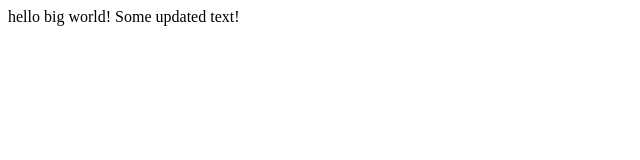
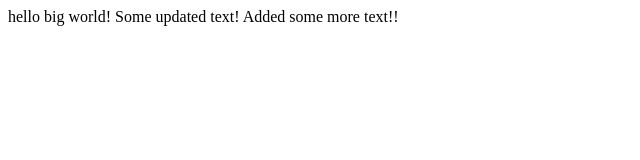
Before and after one commit to QianyingNiu/project1, a plain HTML site: page index.html in a window 1280 px wide. Shown: the whole page, without its empty margins (0-640 px from the left). Drawn offline with Linux system fonts and the light colour scheme.

Commit message:
added another message

```diff
--- a/index.html
+++ b/index.html
@@ -7,7 +7,7 @@
   </head>
 
   <body>
-    hello big world! Some updated text!
+    hello big world! Some updated text! Added some more text!!
   </body>
 
 </html>
```
